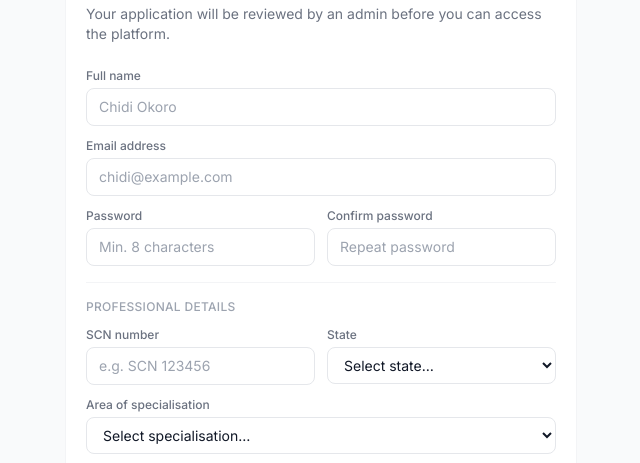
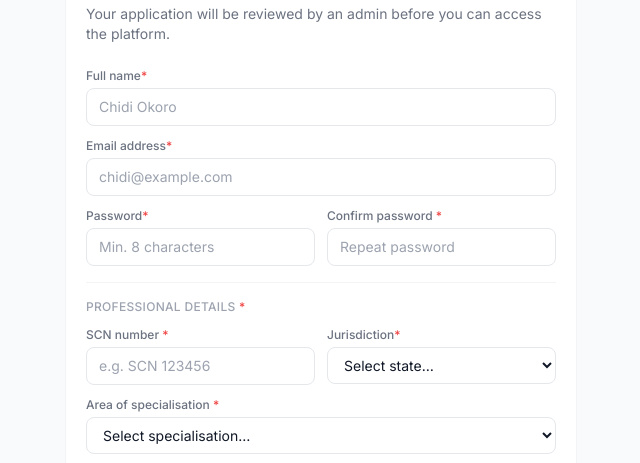
Before and after one commit to Munchisis/lex-gratis, a Next.js app: page /auth/register in a window 1280 px wide. Shown: the part 174-637 px from the top of the page, without its empty margins (319-959 px from the left). Built offline with nearby package versions, Linux system fonts and the light colour scheme.

Commit message:
fix: marked input box

```diff
--- a/src/app/auth/login/page.tsx
+++ b/src/app/auth/login/page.tsx
@@ -48,11 +48,17 @@ function LoginForm() {
     <div className="min-h-screen bg-gray-50 flex items-center justify-center p-4">
       <div className="w-full max-w-md">
         <div className="flex items-center gap-3 justify-center mb-8">
-          <Link href="/" className="w-10 h-10 bg-brand-800 rounded-xl flex items-center justify-center">
+          <Link
+            href="/"
+            className="w-10 h-10 bg-brand-800 rounded-xl flex items-center justify-center"
+          >
             <Scale className="w-5 h-5 text-brand-100" />
           </Link>
           <div>
-            <Link href="/" className="text-lg font-semibold text-gray-900 leading-none">
+            <Link
+              href="/"
+              className="text-lg font-semibold text-gray-900 leading-none"
+            >
               HumRi
             </Link>
             <div className="text-xs text-gray-400 tracking-wide uppercase mt-0.5">
@@ -79,7 +85,9 @@ function LoginForm() {
 
           <form onSubmit={handleSubmit} className="space-y-4">
             <div>
-              <label className="label">Email address</label>
+              <label className="label">
+                Email address<span className="text-red-500">*</span>
+              </label>
               <input
                 type="email"
                 className="input"
@@ -91,7 +99,9 @@ function LoginForm() {
               />
             </div>
             <div>
-              <label className="label">Password</label>
+              <label className="label">
+                Password <span className="text-red-500">*</span>
+              </label>
               <input
                 type="password"
                 className="input"
--- a/src/app/auth/register/page.tsx
+++ b/src/app/auth/register/page.tsx
@@ -130,7 +130,9 @@ export default function RegisterPage() {
             {/* Personal info */}
             <div className="grid grid-cols-2 gap-3">
               <div className="col-span-2">
-                <label className="label">Full name</label>
+                <label className="label">
+                  Full name<span className="text-red-500">*</span>
+                </label>
                 <input
                   className="input"
                   placeholder="Chidi Okoro"
@@ -140,7 +142,9 @@ export default function RegisterPage() {
                 />
               </div>
               <div className="col-span-2">
-                <label className="label">Email address</label>
+                <label className="label">
+                  Email address<span className="text-red-500">*</span>
+                </label>
                 <input
                   type="email"
                   className="input"
@@ -151,7 +155,9 @@ export default function RegisterPage() {
                 />
               </div>
               <div>
-                <label className="label">Password</label>
+                <label className="label">
+                  Password<span className="text-red-500">*</span>
+                </label>
                 <input
                   type="password"
                   className="input"
@@ -162,7 +168,9 @@ export default function RegisterPage() {
                 />
               </div>
               <div>
-                <label className="label">Confirm password</label>
+                <label className="label">
+                  Confirm password <span className="text-red-500">*</span>
+                </label>
                 <input
                   type="password"
                   className="input"
@@ -176,11 +184,13 @@ export default function RegisterPage() {
 
             <div className="border-t border-gray-100 pt-4">
               <p className="text-xs font-medium text-gray-400 uppercase tracking-wide mb-3">
-                Professional details
+                Professional details <span className="text-red-500">*</span>
               </p>
               <div className="grid grid-cols-2 gap-3">
                 <div>
-                  <label className="label">SCN number</label>
+                  <label className="label">
+                    SCN number <span className="text-red-500">*</span>
+                  </label>
                   <input
                     className="input"
                     placeholder="e.g. SCN 123456"
@@ -190,7 +200,9 @@ export default function RegisterPage() {
                   />
                 </div>
                 <div>
-                  <label className="label">State</label>
+                  <label className="label">
+                    Jurisdiction<span className="text-red-500">*</span>
+                  </label>
                   <select
                     className="input"
                     required
@@ -206,7 +218,10 @@ export default function RegisterPage() {
                   </select>
                 </div>
                 <div className="col-span-2">
-                  <label className="label">Area of specialisation</label>
+                  <label className="label">
+                    Area of specialisation{" "}
+                    <span className="text-red-500">*</span>
+                  </label>
                   <select
                     className="input"
                     required
```
